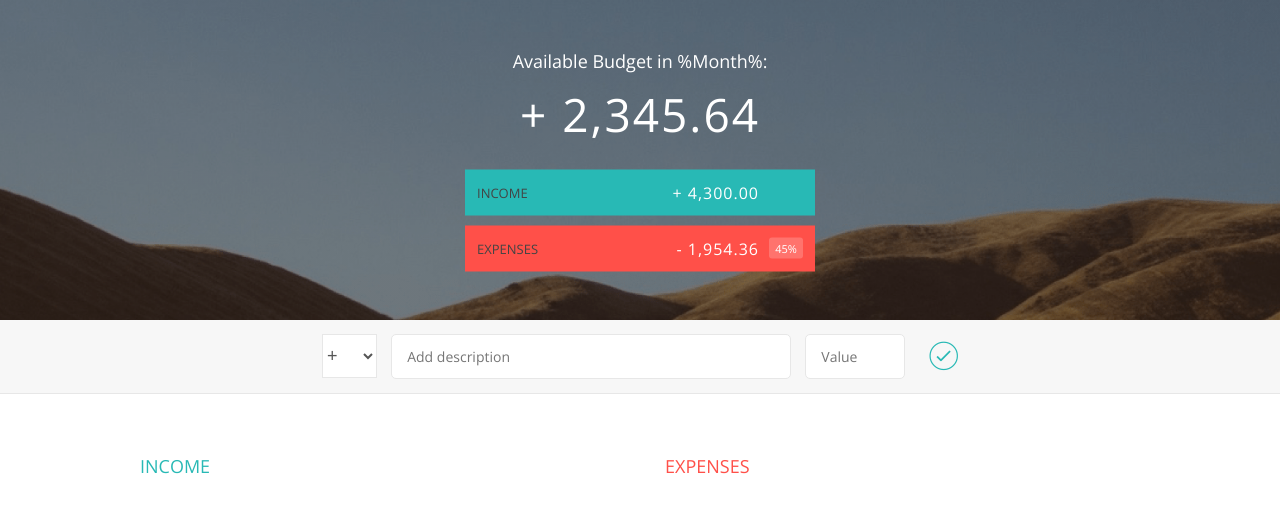
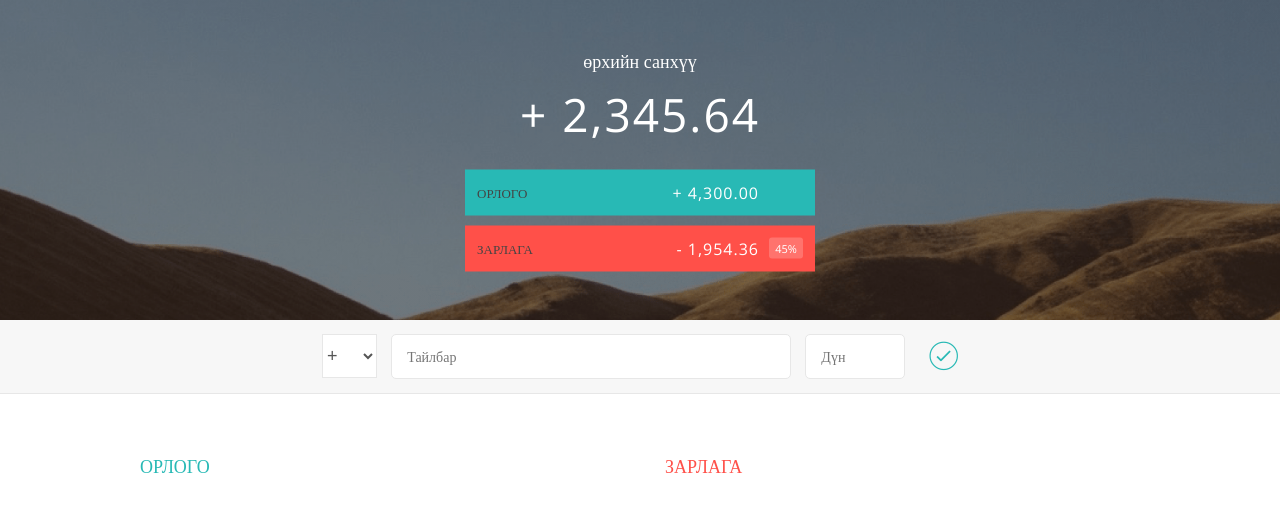
Before and after one commit to Shneider1/-, a plain HTML site: page index.html in a window 1280 px wide. Drawn offline with nearby package versions, Linux system fonts and the light colour scheme.

Commit message:
MOngol bolgoloo

```diff
--- a/app.js
+++ b/app.js
@@ -0,0 +1,15 @@
+//Delgetstei ajillah controller
+var uiController = (function() {
+
+})();
+//Sanhvv deer ajillah controller
+var financeController = (function() {
+
+})();
+//Programminn holbogch controller
+var appController = (function(uiController, financeController) {
+
+document.querySelector(".add__btn").addEventListener("click", function(){
+    console.log("Linked!!");
+} )
+})(uiController, financeController);
--- a/index.html
+++ b/index.html
@@ -12,13 +12,13 @@
         <div class="top">
             <div class="budget">
                 <div class="budget__title">
-                    Available Budget in <span class="budget__title--month">%Month%</span>:
+                    <span class="budget__title--month">өрхийн санхүү</span>
                 </div>
 
                 <div class="budget__value">+ 2,345.64</div>
 
                 <div class="budget__income clearfix">
-                    <div class="budget__income--text">Income</div>
+                    <div class="budget__income--text">ОРЛОГО</div>
                     <div class="right">
                         <div class="budget__income--value">+ 4,300.00</div>
                         <div class="budget__income--percentage">&nbsp;</div>
@@ -26,7 +26,7 @@
                 </div>
 
                 <div class="budget__expenses clearfix">
-                    <div class="budget__expenses--text">Expenses</div>
+                    <div class="budget__expenses--text">Зарлага</div>
                     <div class="right clearfix">
                         <div class="budget__expenses--value">- 1,954.36</div>
                         <div class="budget__expenses--percentage">45%</div>
@@ -44,15 +44,15 @@
                         <option value="inc" selected>+</option>
                         <option value="exp">-</option>
                     </select>
-                    <input type="text" class="add__description" placeholder="Add description">
-                    <input type="number" class="add__value" placeholder="Value">
+                    <input type="text" class="add__description" placeholder="Тайлбар">
+                    <input type="number" class="add__value" placeholder="Дүн">
                     <button class="add__btn"><i class="ion-ios-checkmark-outline"></i></button>
                 </div>
             </div>
 
             <div class="container clearfix">
                 <div class="income">
-                    <h2 class="icome__title">Income</h2>
+                    <h2 class="icome__title">ОРЛОГО</h2>
 
                     <div class="income__list">
 
@@ -84,7 +84,7 @@
 
 
                 <div class="expenses">
-                    <h2 class="expenses__title">Expenses</h2>
+                    <h2 class="expenses__title">ЗАРЛАГА</h2>
 
                     <div class="expenses__list">
 
```
